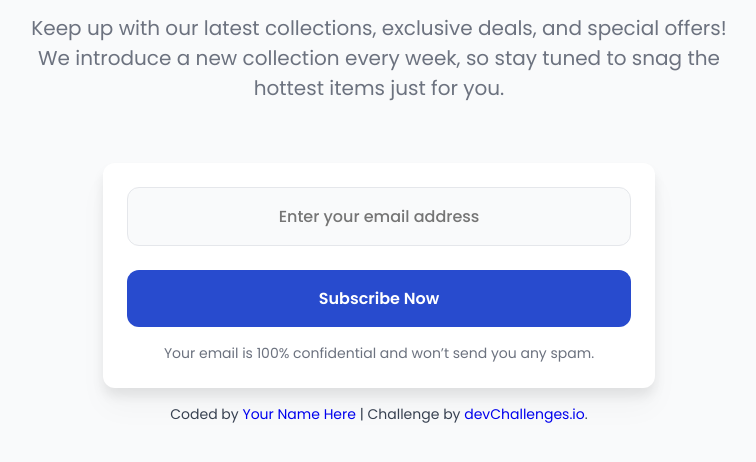
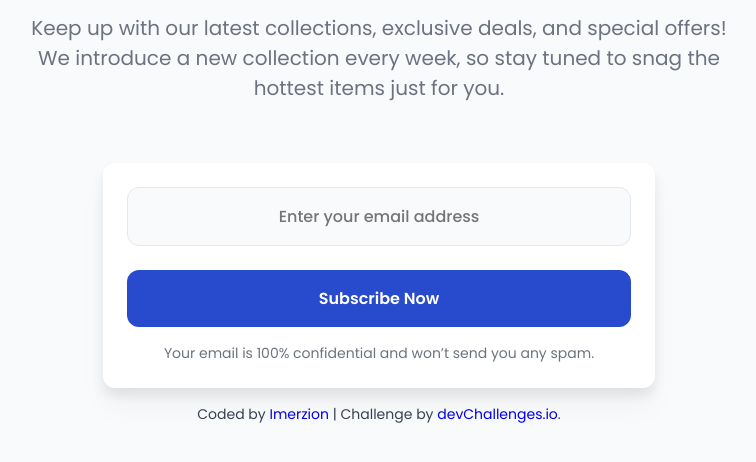
Before and after one commit to Imerzion/join-newsletter-component, a plain HTML site: page index.html in a window 1280 px wide. Shown: the part 230-692 px from the top of the page, without its empty margins (261-1017 px from the left). Drawn offline with Linux system fonts and the light colour scheme.

Commit message:
Updated author information

```diff
--- a/index.html
+++ b/index.html
@@ -32,7 +32,7 @@
       </div>
     </main>
     <div class="author-info">
-      Coded by <a href="#">Your Name Here</a> | Challenge by
+      Coded by <a href="#">Imerzion</a> | Challenge by
       <a href="https://www.devchallenges.io?ref=challenge" target="_blank">devChallenges.io</a>.
     </div>
   </body>
```
